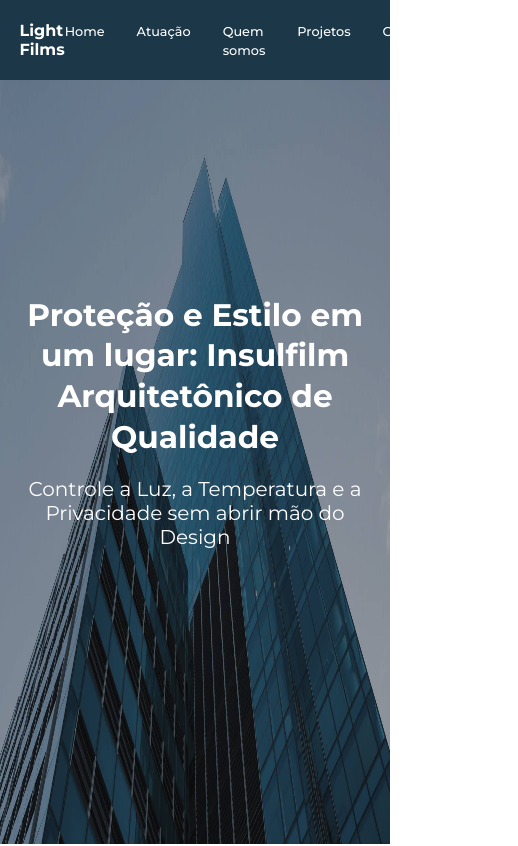
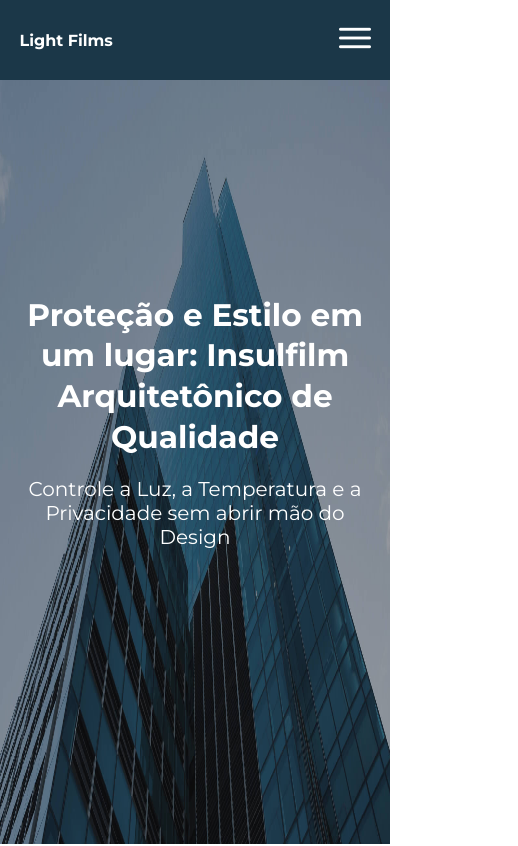
Before and after one commit to CaiqueMorales20/light-films, a React (Vite) app: page / in a window 390 px wide. Shown: the top 846 px of the page, 518 px wide, since content can reach past the window. Built offline with nearby package versions, Linux system fonts and the light colour scheme.

Commit message:
:construction: Mobile menu

```diff
--- /dev/null
+++ b/src/components/Header/components/Hamburger/index.tsx
@@ -0,0 +1,20 @@
+// Imports
+import { HamburgerS, Image } from "./style";
+
+// Images
+import HamburgerImage from "../../../../assets/img/header/menu.png";
+
+// Types
+type Props = {
+	onClick: () => void;
+};
+
+// Functional Component
+export default function Hamburger({ onClick }: Props) {
+	// Rendering
+	return (
+		<HamburgerS onClick={onClick}>
+			<Image src={HamburgerImage} />
+		</HamburgerS>
+	);
+}
--- /dev/null
+++ b/src/components/Header/components/Hamburger/style.tsx
@@ -0,0 +1,9 @@
+// Imports
+import styled from "styled-components";
+
+// Styled Components
+export const HamburgerS = styled.div`
+	width: 2rem;
+`;
+
+export const Image = styled.img``;
--- a/src/components/Header/components/Menu/index.tsx
+++ b/src/components/Header/components/Menu/index.tsx
@@ -1,11 +1,15 @@
+// Styled Components
 import { MenuItem, MenuLink, MenuS } from "./style";
 
-// Functional Components
-export const Menu = () => {
-	// Rendering
+// Types
+type Props = {
+	openedMenu: boolean;
+};
+
+// Functional Component
+export default function Menu({ openedMenu }: Props) {
 	return (
-		<MenuS>
-			{}
+		<MenuS openedMenu={openedMenu}>
 			<MenuItem>
 				<MenuLink to="/" smooth={true}>
 					Home
@@ -38,4 +42,4 @@ export const Menu = () => {
 			</MenuItem>
 		</MenuS>
 	);
-};
+}
--- a/src/components/Header/components/Menu/style.tsx
+++ b/src/components/Header/components/Menu/style.tsx
@@ -4,9 +4,28 @@ import styled from "styled-components";
 // Imported Components
 import { Link } from "react-scroll";
 
+// Types
+type StyledProps = {
+	openedMenu: boolean;
+};
+
 // Styled Components
-export const MenuS = styled.ul`
+export const MenuS = styled.ul<StyledProps>`
 	gap: 2rem;
+	display: flex;
+	flex-direction: column;
+	align-items: center;
+	justify-content: center;
+	position: fixed;
+	top: 0;
+	left: 0;
+	width: 100vw;
+	height: 100vh;
+	background-color: red;
+	z-index: 1000;
+	transform: ${(props) =>
+		props.openedMenu ? "translateX(0%)" : "translateX(-100%)"};
+	transition: transform 0.3s ease-in-out;
 `;
 
 export const MenuItem = styled.li``;
--- a/src/components/Header/index.tsx
+++ b/src/components/Header/index.tsx
@@ -1,17 +1,27 @@
+// Imports
+import { useState } from "react";
+import { useMediaQuery } from "../../utils/hooks/useMediaQuery";
+
 // Imported Components
-import { Menu } from "./components/Menu";
+import Hamburger from "./components/Hamburger";
+import Menu from "./components/Menu";
 
 // Styled Components
 import { HeaderS, LogoS, NavS } from "./style";
 
 // Functional Component
 export const Header = () => {
+	// Variables
+	const mobile = useMediaQuery("(max-width: 768px)");
+	const [openedMenu, setOpenedMenu] = useState(false);
+
 	// Rendering
 	return (
 		<HeaderS>
 			<NavS>
 				<LogoS>Light Films</LogoS>
-				<Menu />
+				<Menu openedMenu={openedMenu} />
+				{mobile && <Hamburger onClick={() => setOpenedMenu(!openedMenu)} />}
 			</NavS>
 		</HeaderS>
 	);
```
